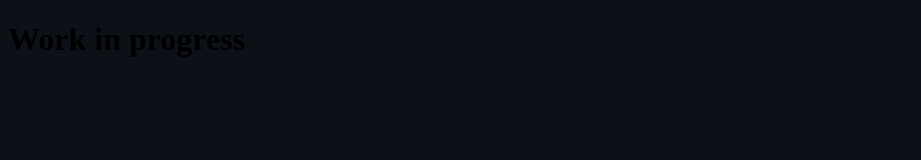
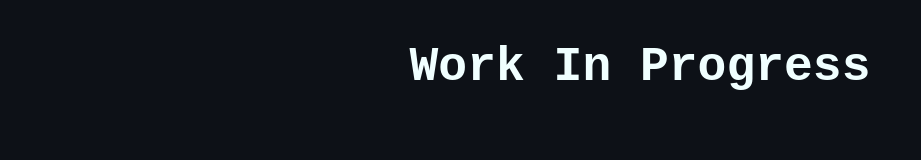
Before and after one commit to Nikkoro/nikkoro.github.io, a plain HTML site: page index.html in a window 1280 px wide. Shown: the whole page, without its empty margins (0-921 px from the left). Drawn offline with Linux system fonts and the light colour scheme.

Commit message:
Updated css

```diff
--- a/css/style.css
+++ b/css/style.css
@@ -1,3 +1,18 @@
 body {
 	background-color: #0d1117;
 }
+
+
+.main {
+	display: flex;
+	justify-content: center;
+}
+
+.main h1 {
+	color: #F0FFFF;
+	font-family: 'Courier New', monospace;
+	font-size: 48px;
+	text-transform: capitalize;
+
+
+}
--- a/index.html
+++ b/index.html
@@ -8,7 +8,8 @@
 </head>
 <body>
 
+<div class ="main">
 <h1> Work in progress </h1>
-
+</div>
 </body>
 </html>
```
